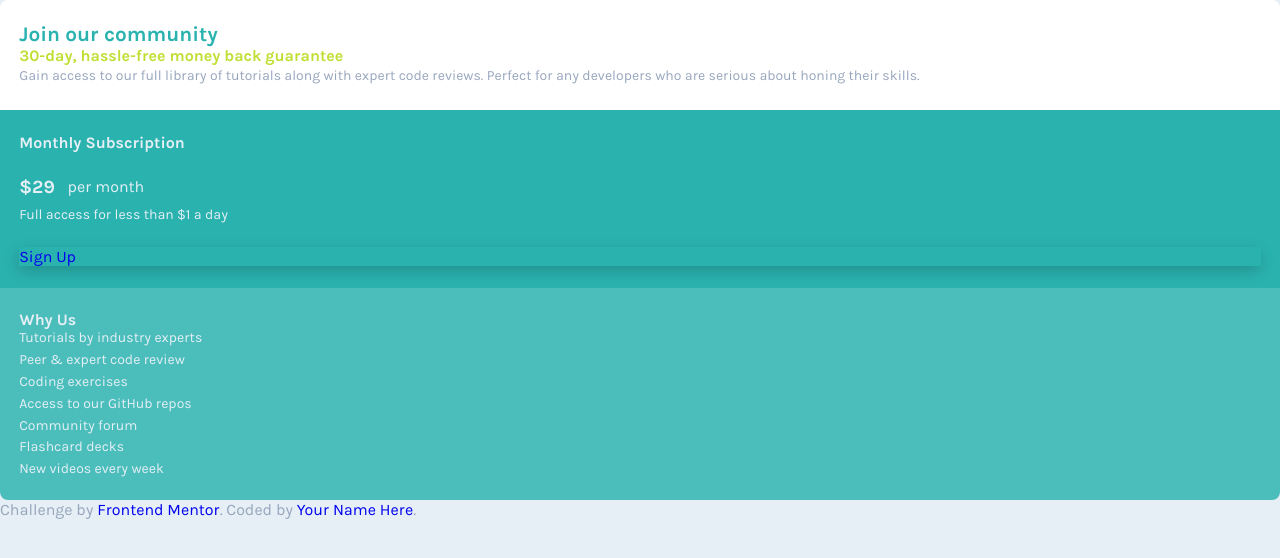
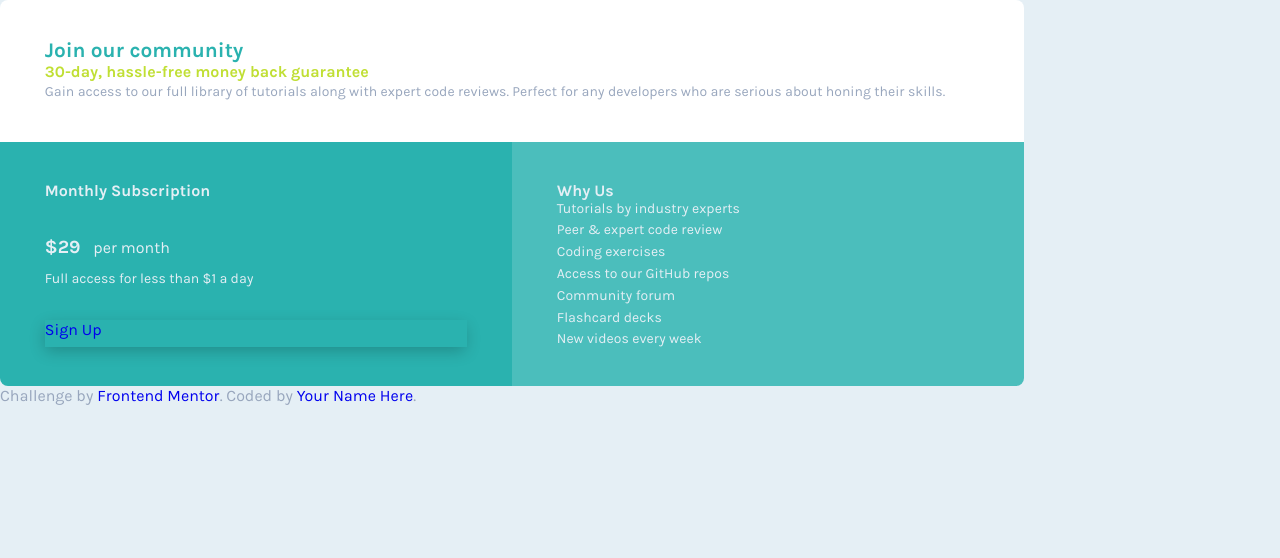
Before and after one commit to juanardanaz/single-price-grid, a plain HTML site: page index.html in a window 1280 px wide. Drawn offline with nearby package versions, Linux system fonts and the light colour scheme; files that its build step writes are made by us from their sources.

Commit message:
index.scss: new imports added

```diff
--- a/assets/scss/index.scss
+++ b/assets/scss/index.scss
@@ -2,3 +2,5 @@
 @import './config/variables';
 @import './layout/layout';
 @import './components/card';
+@import './components/footer';
+@import './components/mediaqueries'
```
